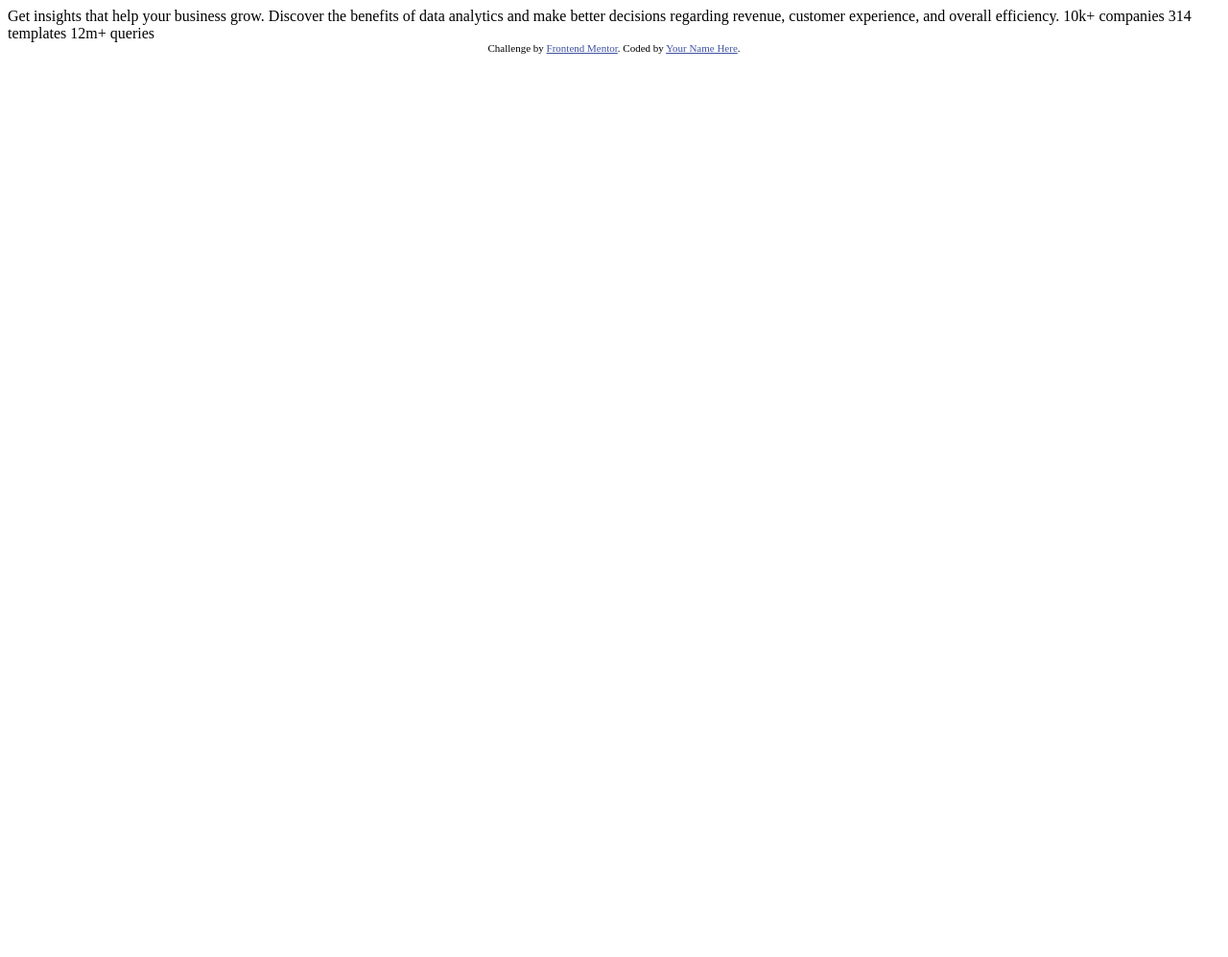
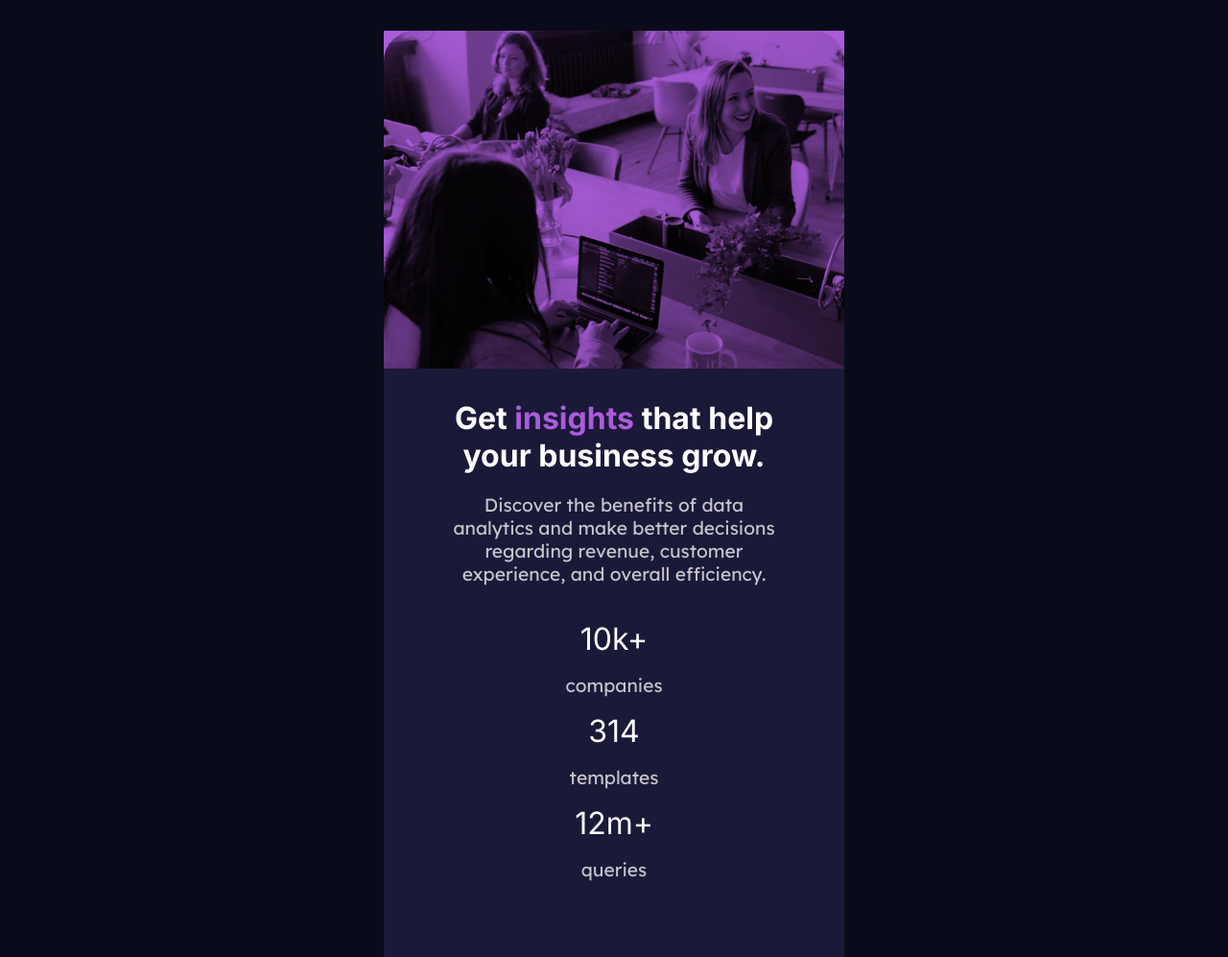
Before and after one commit to KingSkyros/Stats-preview-card-main, a plain HTML site: page index.html in a window 1280 px wide. Shown: the top 997 px of the page at 96% size. Before the commit the page ends 800 px from the top, so only its background shows below. Drawn offline with Linux system fonts and the light colour scheme.

Commit message:
2nd commit

```diff
--- /dev/null
+++ b/index.css
@@ -0,0 +1,82 @@
+@import url('https://fonts.googleapis.com/css2?family=Inter:wght@400;700&family=Lexend+Deca&display=swap');
+
+:root{
+
+    --background-color: hsl(233, 47%, 7%);
+    --card-background: hsl(244, 38%, 16%);
+    --insight-color-img: hsl(277, 64%, 61%);
+}
+
+*{
+    box-sizing: border-box;
+    margin: 0;
+    padding: 0;
+}
+
+body{
+    background-color: var(--background-color);
+}
+
+main{
+    background-color: var(--card-background);
+    display: flex;
+    flex-direction: column;
+    max-width: 30rem;
+    margin: 2rem auto;
+    padding-bottom: 5em;
+    border-bottom-left-radius: 2em;
+    border-bottom-right-radius: 2em;
+}
+
+img{
+    display: flex;
+    max-width: 30rem;
+    mix-blend-mode: multiply;
+    border-top-right-radius: 2em;
+    border-top-left-radius: 2em;
+}
+
+.image{
+    background-color: hsl(277, 64%, 61%);
+    display: flex;
+}
+
+a{
+    color: var(--insight-color-img);
+}
+
+.text{
+    padding: 2em 4em;
+    display: flex;
+    flex-direction: column;
+}
+
+
+h1{
+    font-family: 'inter' , cursive;
+    font-weight: 700;
+    padding-bottom: 20px;
+    text-align: center;
+    color: hsl(0, 0%, 100%);
+}
+
+p{
+    font-family: 'Lexend Deca' , cursive;
+    font-weight: 400;
+    font-size: 120%;
+    text-align: center;
+    color: hsla(0, 0%, 100%, 0.75);;
+}
+
+.stats{
+    margin: 2em;
+    line-height: 3em;
+
+}
+
+.digits{
+    font-family: 'inter' , cursive;
+    font-weight: 400;
+    font-size: 200%;
+    color: hsl(0, 0%, 100%);
+}
--- a/index.html
+++ b/index.html
@@ -7,27 +7,40 @@
   <link rel="icon" type="image/png" sizes="32x32" href="./images/favicon-32x32.png">
 
   <title>Frontend Mentor | Stats preview card component</title>
-
-  <!-- Feel free to remove these styles or customise in your own stylesheet 👍 -->
+  <link rel="stylesheet" href="index.css">
+   <!-- Feel free to remove these styles or customise in your own stylesheet 👍 😎 -->
   <style>
-    .attribution { font-size: 11px; text-align: center; }
+    .attribution { font-size: 120%; text-align: center; padding: 2em; color: white;}
     .attribution a { color: hsl(228, 45%, 44%); }
   </style>
 </head>
 <body>
 
-  Get insights that help your business grow.
+  <main>
+    <div class="image">
+        <img src="./images/image-header-mobile.jpg" alt="an image of people in an office working" >
+    </div>
+    <div class="text">
+      <h1>Get <a>insights</a> that help your business grow.</h1>
 
-  Discover the benefits of data analytics and make better decisions regarding revenue, customer
-  experience, and overall efficiency.
+      <p class="main-p">Discover the benefits of data analytics and make better decisions regarding revenue, customer
+        experience, and overall efficiency.</p>
 
-  10k+ companies
-  314 templates
-  12m+ queries
+      <div class="stats">
+        <p class="digits">10k+ </p>
+        <p>companies</p>
+        <p class="digits">314</p>
+        <p>templates</p>
+        <p class="digits"> 12m+</p>
+        <p>queries</p>
+      </div>
+    </div>
+
+  </main>
 
   <div class="attribution">
     Challenge by <a href="https://www.frontendmentor.io?ref=challenge" target="_blank">Frontend Mentor</a>.
-    Coded by <a href="#">Your Name Here</a>.
+    Coded by <a href="https://www.frontendmentor.io/profile/KingSkyros">KingSkyro</a>.
   </div>
 </body>
 </html>
```
